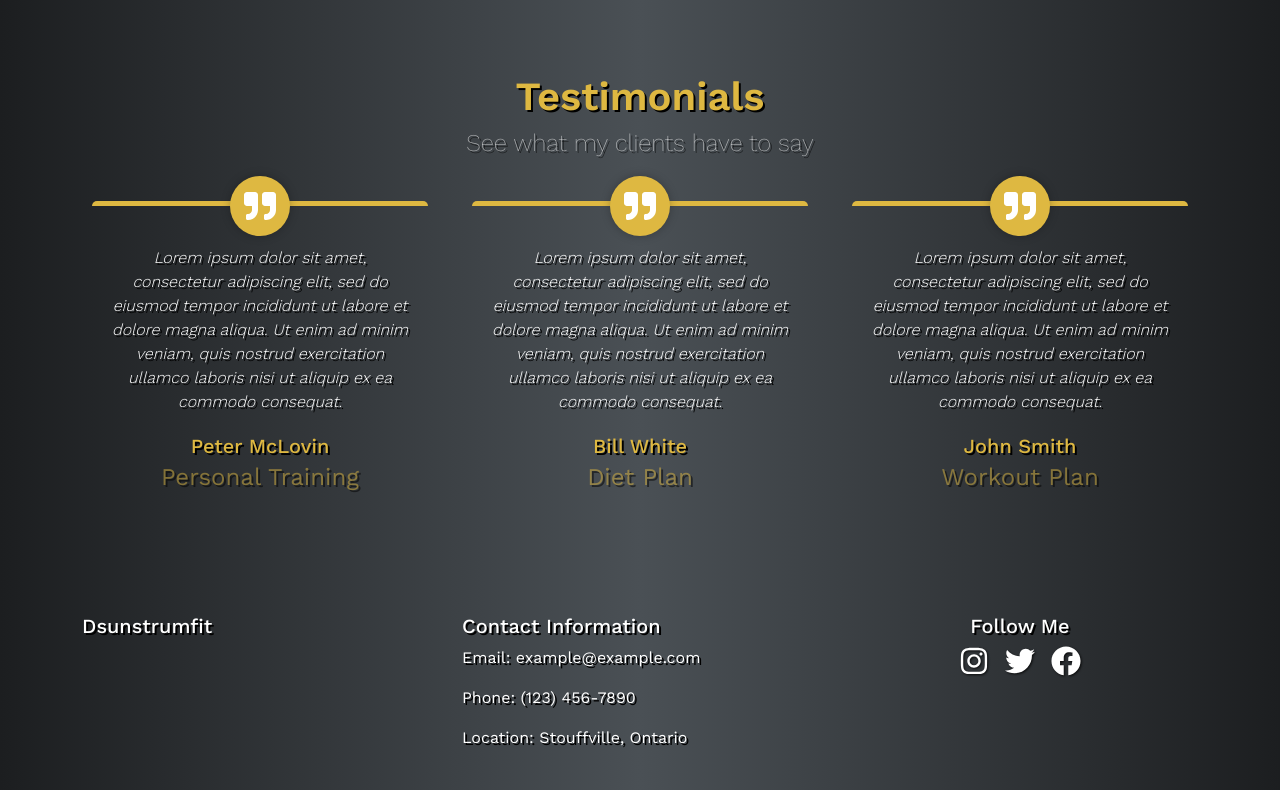
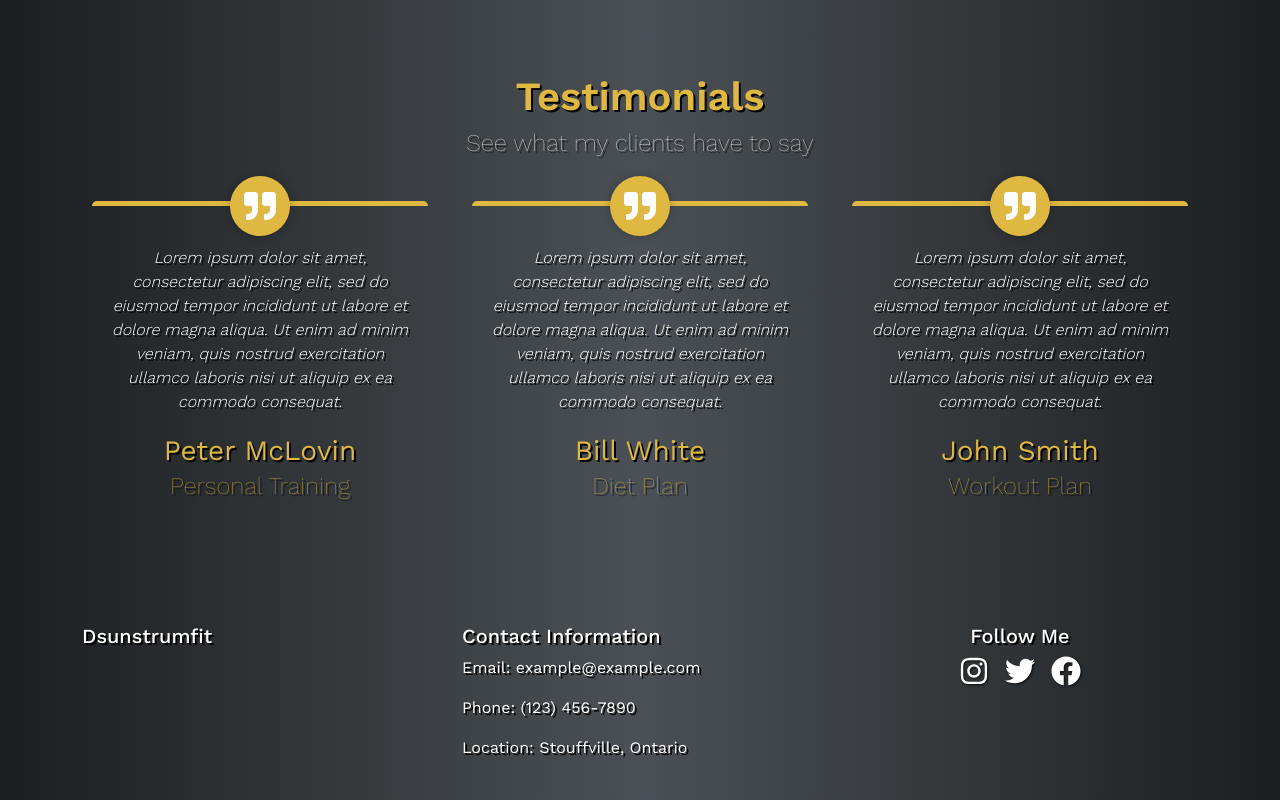
Before and after one commit to grantmacmillan/dsunstrumfit, a Next.js app: page / in a window 1280 px wide. Shown: the part 727-1527 px from the top of the page. Built offline with nearby package versions, Linux system fonts and the light colour scheme.

Commit message:
small changes

```diff
--- a/app/home.css
+++ b/app/home.css
@@ -130,16 +130,14 @@
 
 .snip1533 h3 {
     color: var(--primary-color);
-    font-size: 20px;
-    font-weight: 500;
-    line-height: 24px;
+    font-weight: 400;
     margin: 10px 0 5px;
 }
 
 .snip1533 h4 {
-    font-weight: 400;
+    font-weight: 200;
     margin: 0;
-    opacity: 0.5;
+    opacity: 0.6;
     color: var(--primary-color);
 
 }
```
